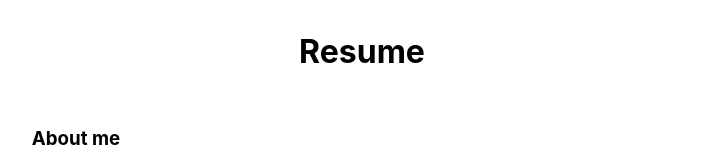
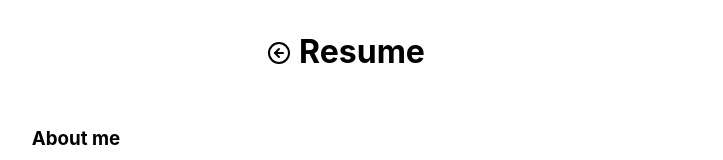
Before and after one commit to ewgenius/me, a Next.js app: page /resume in a window 1280 px wide. Shown: the top 160 px of the page, without its empty margins (278-1001 px from the left). Built offline with nearby package versions, Linux system fonts and the light colour scheme.

Commit message:
pass title to layout

```diff
--- a/src/components/Layout.tsx
+++ b/src/components/Layout.tsx
@@ -1,9 +1,39 @@
 import { PropsWithChildren } from "react";
-import { GitHub, Instagram, Twitter, Linkedin } from "react-feather";
+import {
+  GitHub,
+  Instagram,
+  Twitter,
+  Linkedin,
+  ArrowLeftCircle,
+} from "react-feather";
+import Link from "next/link";
 
-export const Layout = ({ children }: PropsWithChildren<{}>) => (
+export interface LayoutProps {
+  title?: string;
+  disableBack?: boolean;
+}
+
+export const Layout = ({
+  children,
+  title,
+  disableBack,
+}: PropsWithChildren<LayoutProps>) => (
   <div className="container">
-    <main>{children}</main>
+    <main>
+      {title && (
+        <h1 className="page-title">
+          {!disableBack && (
+            <Link href="/">
+              <a className="back">
+                <ArrowLeftCircle />
+              </a>
+            </Link>
+          )}
+          {title}
+        </h1>
+      )}
+      {children}
+    </main>
     <footer>
       <div className="links">
         <a href="https://github.com/ewgenius" target="__blank">
--- /dev/null
+++ b/src/pages/contacts.tsx
@@ -0,0 +1,5 @@
+import { Layout } from "../components/Layout";
+
+export default function Contacts() {
+  return <Layout title="Contacts"></Layout>;
+}
--- a/src/pages/index.tsx
+++ b/src/pages/index.tsx
@@ -15,6 +15,12 @@ export default function Home() {
             resume
           </a>
         </Link>
+        <Link href="/projects">
+          <a>
+            <ArrowRight size={16} />
+            projects
+          </a>
+        </Link>
         <Link href="/contacts">
           <a>
             <ArrowRight size={16} />
--- /dev/null
+++ b/src/pages/projects.tsx
@@ -0,0 +1,5 @@
+import { Layout } from "../components/Layout";
+
+export default function Projects() {
+  return <Layout title="Projects"></Layout>;
+}
--- a/src/pages/resume.tsx
+++ b/src/pages/resume.tsx
@@ -43,9 +43,8 @@ export const Job = ({ job }: { job: Job }) => {
 
 export default function Resume(props: ResumeProps) {
   return (
-    <Layout>
-      <h1>Resume</h1>
-      <section className="resume-section">
+    <Layout title="Resume">
+      <section>
         <h3>About me</h3>
         <p>My name is Evgeniy Khramkov</p>
         <p>
@@ -54,7 +53,7 @@ export default function Resume(props: ResumeProps) {
         </p>
       </section>
 
-      <section className="resume-section">
+      <section>
         <h3>
           <Briefcase size={20} />
           Work experience
@@ -66,7 +65,7 @@ export default function Resume(props: ResumeProps) {
           ))}
       </section>
 
-      <section className="resume-section">
+      <section>
         <h3>
           <BookOpen size={20} />
           Study
```
